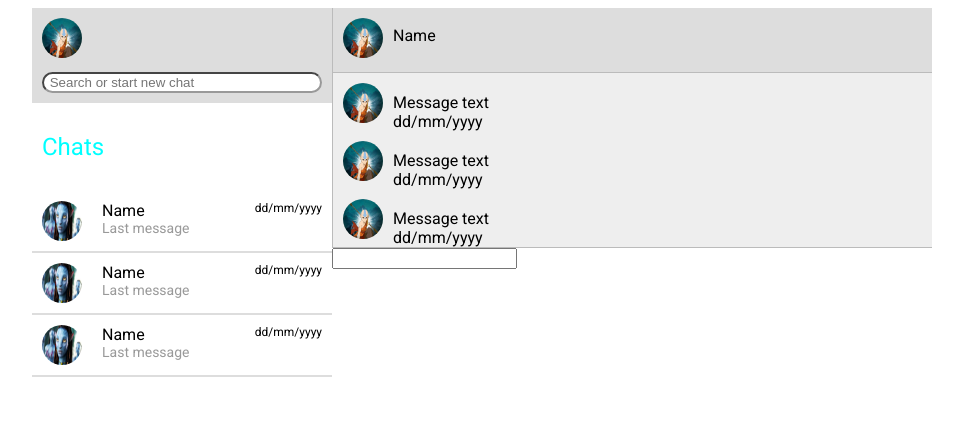
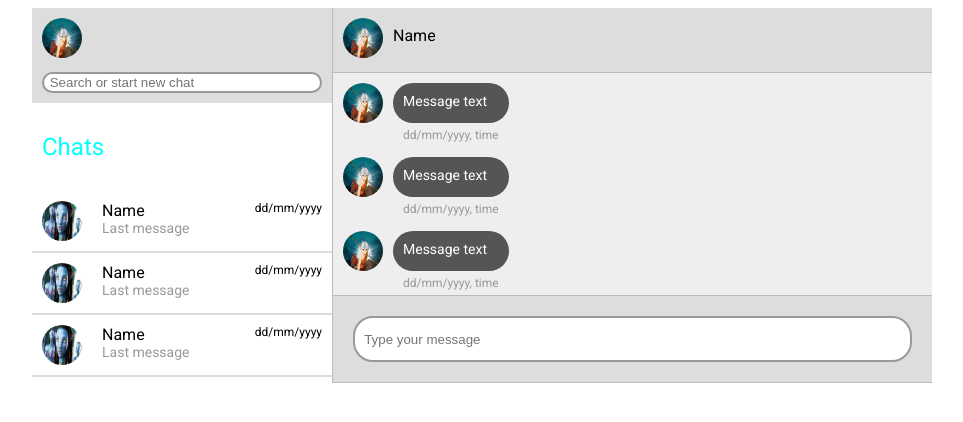
Before and after one commit to KozarenkoYevhenii/ChuckNorrisChat, a React (Create React App) app: page / in a window 1280 px wide. Shown: the top 422 px of the page, without its empty margins (158-1121 px from the left). Built offline with nearby package versions, Linux system fonts and the light colour scheme.

Commit message:
add UI style

```diff
--- a/src/components/message/message.css
+++ b/src/components/message/message.css
@@ -7,5 +7,16 @@
   flex-direction: column;
 }
 .message-text {
-  padding-top: 20px;
+  margin-top: 10px;
+  padding: 10px;
+  color: #fff;
+  height: 20px;
+  background-color: #555;
+  border-radius: 20px;
+  font-size: 14px;
 }
+.message-date{
+  font-size: 12px;
+  color: #999;
+  padding: 5px 10px;
+}
--- a/src/components/message/message.jsx
+++ b/src/components/message/message.jsx
@@ -8,7 +8,7 @@ const Message = () => {
       <Avatar />
       <div className="message">
         <div className="message-text">Message text</div>
-        <div className="message-date">dd/mm/yyyy</div>
+        <div className="message-date">dd/mm/yyyy, time</div>
       </div>
     </div>
   );
--- /dev/null
+++ b/src/components/messageInput/messageInput.css
@@ -0,0 +1,17 @@
+.message-input{
+    display: flex;
+    background-color: #ddd;
+    border-left: 1px solid #bbb;
+    border-bottom: 1px solid #bbb;
+    justify-content: center;
+    padding: 20px;
+
+
+}
+.message-input-field{
+    width: 100%;
+    height: 40px;
+    border-radius: 20px;
+    border-color: #999;
+    border-style: solid;
+}
--- a/src/components/messageInput/messageInput.jsx
+++ b/src/components/messageInput/messageInput.jsx
@@ -1,9 +1,10 @@
-import React from "react"
+import React from "react";
+import "./messageInput.css";
 
 const MessageInput = () => {
     return (
-        <div>
-            <input></input>
+        <div className="message-input">
+            <input className="message-input-field" placeholder="  Type your message" />
         </div>
     )
 }
--- a/src/components/searchField/searchField.css
+++ b/src/components/searchField/searchField.css
@@ -7,4 +7,5 @@
     border-radius: 20px;
     width: 100%;
     border-color: #999;
+    border-style: solid;
 }
```
